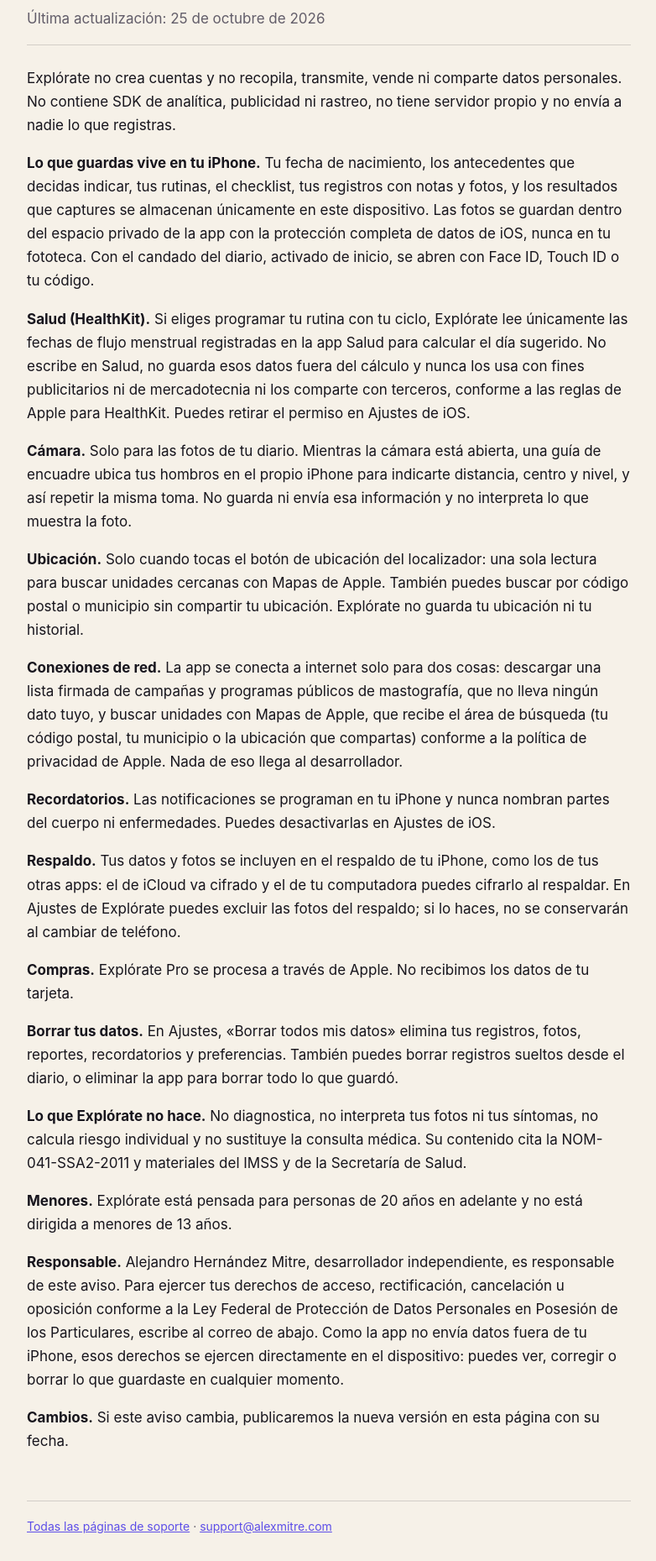
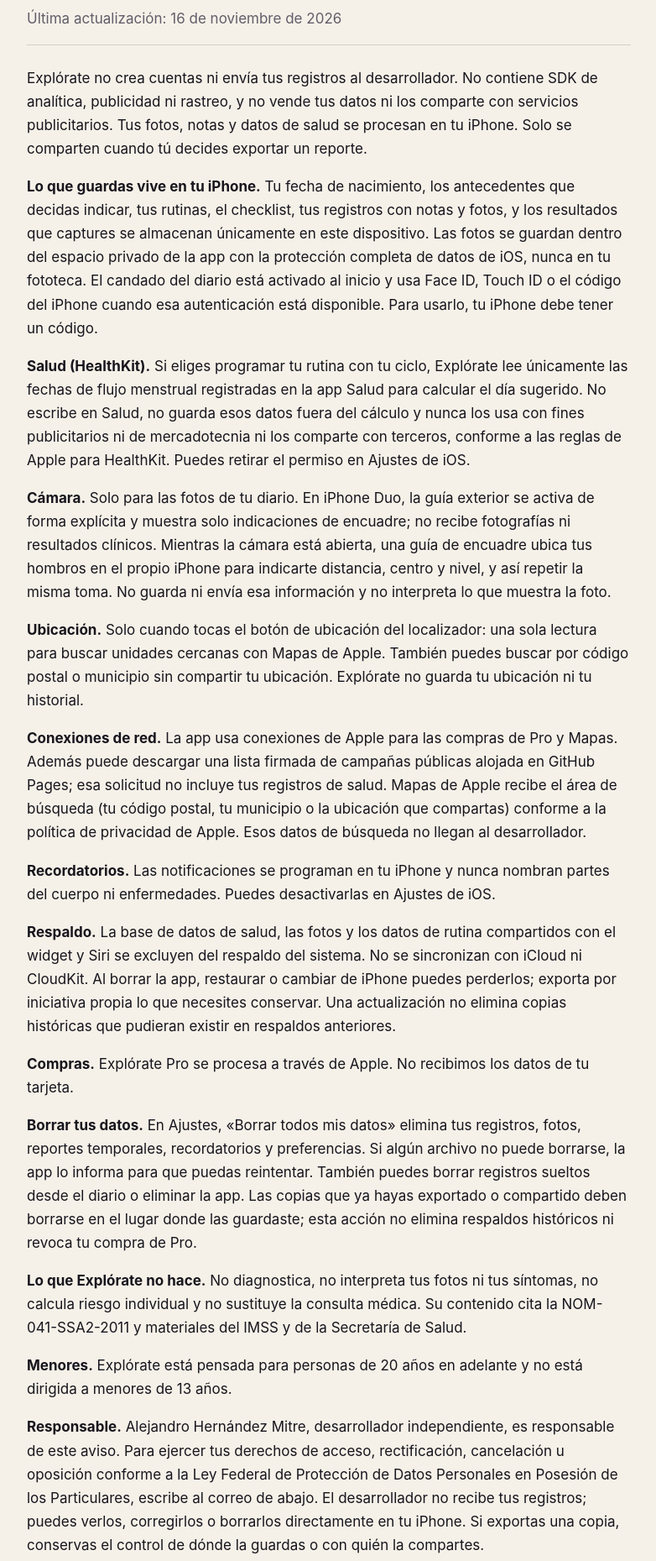
Before and after one commit to mitre88/app-support-pages, a plain HTML site: page docs/explorate/privacy/index.html in a window 1280 px wide. Shown: the part 181-2040 px from the top of the page at 84% size, without its empty margins (248-1030 px from the left). Drawn offline with Linux system fonts and the light colour scheme.

Commit message:
fix(explorate): align privacy and support with local data policy

```diff
--- a/docs/explorate/privacy/index.html
+++ b/docs/explorate/privacy/index.html
@@ -5,22 +5,22 @@
   <title>Explórate · Aviso de privacidad</title><link rel="stylesheet" href="../../style.css">
 </head>
 <body><main>
-  <p class="eyebrow">Explórate</p><h1>Aviso de privacidad</h1><p class="updated">Última actualización: 25 de octubre de 2026</p>
+  <p class="eyebrow">Explórate</p><h1>Aviso de privacidad</h1><p class="updated">Última actualización: 16 de noviembre de 2026</p>
   <section>
-    <p>Explórate no crea cuentas y no recopila, transmite, vende ni comparte datos personales. No contiene SDK de analítica, publicidad ni rastreo, no tiene servidor propio y no envía a nadie lo que registras.</p>
-    <p><strong>Lo que guardas vive en tu iPhone.</strong> Tu fecha de nacimiento, los antecedentes que decidas indicar, tus rutinas, el checklist, tus registros con notas y fotos, y los resultados que captures se almacenan únicamente en este dispositivo. Las fotos se guardan dentro del espacio privado de la app con la protección completa de datos de iOS, nunca en tu fototeca. Con el candado del diario, activado de inicio, se abren con Face ID, Touch ID o tu código.</p>
+    <p>Explórate no crea cuentas ni envía tus registros al desarrollador. No contiene SDK de analítica, publicidad ni rastreo, y no vende tus datos ni los comparte con servicios publicitarios. Tus fotos, notas y datos de salud se procesan en tu iPhone. Solo se comparten cuando tú decides exportar un reporte.</p>
+    <p><strong>Lo que guardas vive en tu iPhone.</strong> Tu fecha de nacimiento, los antecedentes que decidas indicar, tus rutinas, el checklist, tus registros con notas y fotos, y los resultados que captures se almacenan únicamente en este dispositivo. Las fotos se guardan dentro del espacio privado de la app con la protección completa de datos de iOS, nunca en tu fototeca. El candado del diario está activado al inicio y usa Face ID, Touch ID o el código del iPhone cuando esa autenticación está disponible. Para usarlo, tu iPhone debe tener un código.</p>
     <p><strong>Salud (HealthKit).</strong> Si eliges programar tu rutina con tu ciclo, Explórate lee únicamente las fechas de flujo menstrual registradas en la app Salud para calcular el día sugerido. No escribe en Salud, no guarda esos datos fuera del cálculo y nunca los usa con fines publicitarios ni de mercadotecnia ni los comparte con terceros, conforme a las reglas de Apple para HealthKit. Puedes retirar el permiso en Ajustes de iOS.</p>
-    <p><strong>Cámara.</strong> Solo para las fotos de tu diario. Mientras la cámara está abierta, una guía de encuadre ubica tus hombros en el propio iPhone para indicarte distancia, centro y nivel, y así repetir la misma toma. No guarda ni envía esa información y no interpreta lo que muestra la foto.</p>
+    <p><strong>Cámara.</strong> Solo para las fotos de tu diario. En iPhone Duo, la guía exterior se activa de forma explícita y muestra solo indicaciones de encuadre; no recibe fotografías ni resultados clínicos. Mientras la cámara está abierta, una guía de encuadre ubica tus hombros en el propio iPhone para indicarte distancia, centro y nivel, y así repetir la misma toma. No guarda ni envía esa información y no interpreta lo que muestra la foto.</p>
     <p><strong>Ubicación.</strong> Solo cuando tocas el botón de ubicación del localizador: una sola lectura para buscar unidades cercanas con Mapas de Apple. También puedes buscar por código postal o municipio sin compartir tu ubicación. Explórate no guarda tu ubicación ni tu historial.</p>
-    <p><strong>Conexiones de red.</strong> La app se conecta a internet solo para dos cosas: descargar una lista firmada de campañas y programas públicos de mastografía, que no lleva ningún dato tuyo, y buscar unidades con Mapas de Apple, que recibe el área de búsqueda (tu código postal, tu municipio o la ubicación que compartas) conforme a la política de privacidad de Apple. Nada de eso llega al desarrollador.</p>
+    <p><strong>Conexiones de red.</strong> La app usa conexiones de Apple para las compras de Pro y Mapas. Además puede descargar una lista firmada de campañas públicas alojada en GitHub Pages; esa solicitud no incluye tus registros de salud. Mapas de Apple recibe el área de búsqueda (tu código postal, tu municipio o la ubicación que compartas) conforme a la política de privacidad de Apple. Esos datos de búsqueda no llegan al desarrollador.</p>
     <p><strong>Recordatorios.</strong> Las notificaciones se programan en tu iPhone y nunca nombran partes del cuerpo ni enfermedades. Puedes desactivarlas en Ajustes de iOS.</p>
-    <p><strong>Respaldo.</strong> Tus datos y fotos se incluyen en el respaldo de tu iPhone, como los de tus otras apps: el de iCloud va cifrado y el de tu computadora puedes cifrarlo al respaldar. En Ajustes de Explórate puedes excluir las fotos del respaldo; si lo haces, no se conservarán al cambiar de teléfono.</p>
+    <p><strong>Respaldo.</strong> La base de datos de salud, las fotos y los datos de rutina compartidos con el widget y Siri se excluyen del respaldo del sistema. No se sincronizan con iCloud ni CloudKit. Al borrar la app, restaurar o cambiar de iPhone puedes perderlos; exporta por iniciativa propia lo que necesites conservar. Una actualización no elimina copias históricas que pudieran existir en respaldos anteriores.</p>
     <p><strong>Compras.</strong> Explórate Pro se procesa a través de Apple. No recibimos los datos de tu tarjeta.</p>
-    <p><strong>Borrar tus datos.</strong> En Ajustes, «Borrar todos mis datos» elimina tus registros, fotos, reportes, recordatorios y preferencias. También puedes borrar registros sueltos desde el diario, o eliminar la app para borrar todo lo que guardó.</p>
+    <p><strong>Borrar tus datos.</strong> En Ajustes, «Borrar todos mis datos» elimina tus registros, fotos, reportes temporales, recordatorios y preferencias. Si algún archivo no puede borrarse, la app lo informa para que puedas reintentar. También puedes borrar registros sueltos desde el diario o eliminar la app. Las copias que ya hayas exportado o compartido deben borrarse en el lugar donde las guardaste; esta acción no elimina respaldos históricos ni revoca tu compra de Pro.</p>
     <p><strong>Lo que Explórate no hace.</strong> No diagnostica, no interpreta tus fotos ni tus síntomas, no calcula riesgo individual y no sustituye la consulta médica. Su contenido cita la NOM-041-SSA2-2011 y materiales del IMSS y de la Secretaría de Salud.</p>
     <p><strong>Menores.</strong> Explórate está pensada para personas de 20 años en adelante y no está dirigida a menores de 13 años.</p>
-    <p><strong>Responsable.</strong> Alejandro Hernández Mitre, desarrollador independiente, es responsable de este aviso. Para ejercer tus derechos de acceso, rectificación, cancelación u oposición conforme a la Ley Federal de Protección de Datos Personales en Posesión de los Particulares, escribe al correo de abajo. Como la app no envía datos fuera de tu iPhone, esos derechos se ejercen directamente en el dispositivo: puedes ver, corregir o borrar lo que guardaste en cualquier momento.</p>
+    <p><strong>Responsable.</strong> Alejandro Hernández Mitre, desarrollador independiente, es responsable de este aviso. Para ejercer tus derechos de acceso, rectificación, cancelación u oposición conforme a la Ley Federal de Protección de Datos Personales en Posesión de los Particulares, escribe al correo de abajo. El desarrollador no recibe tus registros; puedes verlos, corregirlos o borrarlos directamente en tu iPhone. Si exportas una copia, conservas el control de dónde la guardas o con quién la compartes.</p>
     <p><strong>Cambios.</strong> Si este aviso cambia, publicaremos la nueva versión en esta página con su fecha.</p>
   </section>
-  <footer><a href="../../">Todas las páginas de soporte</a> · <a href="mailto:support@alexmitre.com">support@alexmitre.com</a></footer>
+  <footer><a href="../support/">Soporte de Explórate</a> · <a href="mailto:support@alexmitre.com">support@alexmitre.com</a></footer>
 </main></body></html>
```
Also changed, not shown: docs/explorate/support/index.html (+6 -6 lines).
